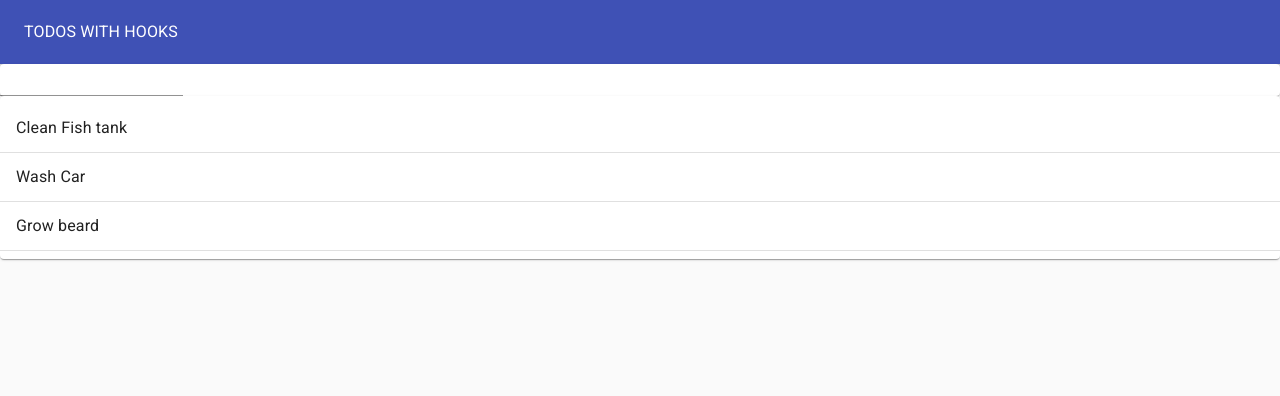
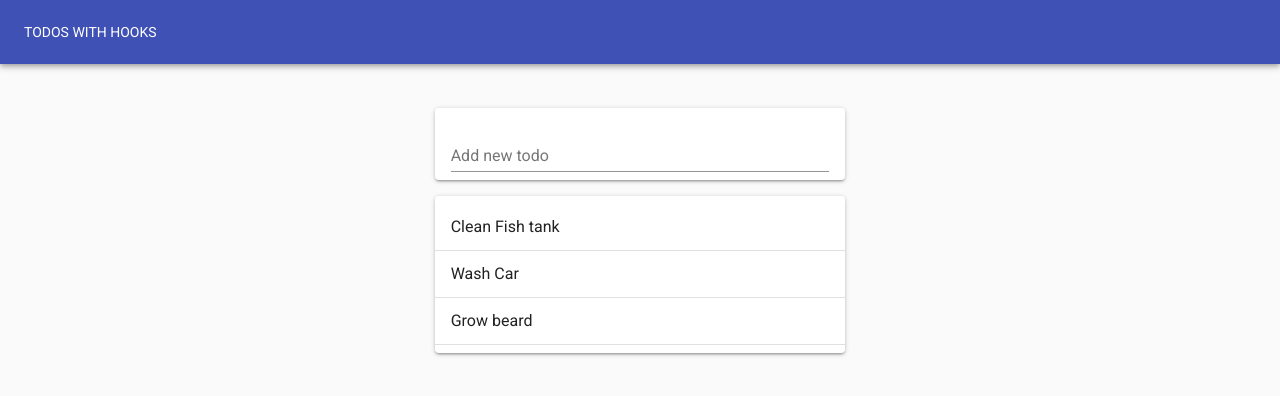
Before and after one commit to Kerry-Jr/react-hooks-todo, a React (Create React App) app: page / in a window 1280 px wide. Shown: the top 396 px of the page. Built offline with nearby package versions, Linux system fonts and the light colour scheme.

Commit message:
added grid and sized form styled center

```diff
--- a/package.json
+++ b/package.json
@@ -3,7 +3,7 @@
   "version": "0.1.0",
   "private": true,
   "dependencies": {
-    "@material-ui/core": "^4.11.0",
+    "@material-ui/core": "^3.9.3",
     "@testing-library/jest-dom": "^4.2.4",
     "@testing-library/react": "^9.5.0",
     "@testing-library/user-event": "^7.2.1",
--- a/src/TodoApp.js
+++ b/src/TodoApp.js
@@ -36,8 +36,12 @@ function TodoApp(){
        </Toolbar>
 
      </AppBar>
-      <TodoForm addTodo={addTodo} />
-     <TodoList todos={todos} />
+     <Grid container spacing={24} justify='center' style={{marginTop: '1rem'}} >
+       <Grid item xs={11} md={8} lg={4}>
+       <TodoForm addTodo={addTodo} />
+       <TodoList todos={todos} />
+     </Grid>
+     </Grid>
    </Paper>
   )
 }
--- a/src/TodoForm.js
+++ b/src/TodoForm.js
@@ -7,13 +7,13 @@ import useInputState from "./hooks/useInputState";
 function TodoForm({ addTodo }) {
   const [value, handleChange, reset] = useInputState("");
   return (
-    <Paper>
+    <Paper style={{ margin: '1rem 0', padding: '0 1rem' }}>
       <form onSubmit={e => {
         e.preventDefault();
         addTodo(value);
         reset();
       }}>
-        <TextField value={value} onChange={handleChange} />
+        <TextField value={value} onChange={handleChange} margin='normal' label='Add new todo' fullWidth/>
       </form>
 
 
```
Also changed, not shown: 1 other file (tests, documents, lock files or other folders).
